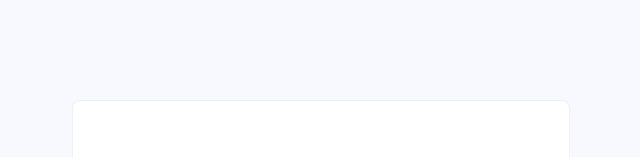
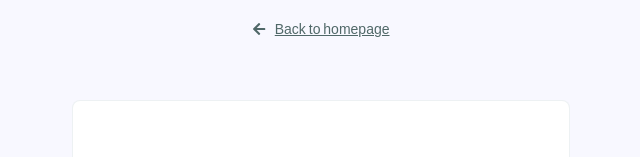
Before and after one commit to MuniruIssah/my-one-page-designs, a React (Create React App) app: page /firstAuth in a window 1280 px wide. Shown: the top 157 px of the page, without its empty margins (319-959 px from the left). Built offline with nearby package versions, Linux system fonts and the light colour scheme.

Commit message:
Dashboard cleanup

```diff
--- a/src/projectClasses/AuthPages/FirstAuth/components/BackToHome/backToHome.js
+++ b/src/projectClasses/AuthPages/FirstAuth/components/BackToHome/backToHome.js
@@ -0,0 +1,15 @@
+import { FontAwesomeIcon } from "@fortawesome/react-fontawesome";
+import { faCaretLeft, faArrowLeft } from "@fortawesome/free-solid-svg-icons";
+import React from "react";
+import "./styles.scss";
+
+const BackToHome = () => {
+  return (
+    <button className="backToHomeButton">
+      <FontAwesomeIcon icon={faArrowLeft} />
+      <span>Back to homepage</span>
+    </button>
+  );
+};
+
+export default BackToHome;
--- a/src/projectClasses/AuthPages/FirstAuth/components/BackToHome/styles.scss
+++ b/src/projectClasses/AuthPages/FirstAuth/components/BackToHome/styles.scss
@@ -0,0 +1,16 @@
+.backToHomeButton{
+    color: rgb(80, 104, 104);
+    background: none;
+    border: none;
+    font-size: 14px;
+    position: absolute;
+    top: 20px;
+
+
+    span{
+        margin-left: 10px;
+        word-spacing: -1px;
+        text-decoration: underline;
+    }
+
+}
--- a/src/projectClasses/AuthPages/FirstAuth/index.js
+++ b/src/projectClasses/AuthPages/FirstAuth/index.js
@@ -9,6 +9,7 @@ import "./styles.scss";
 import { Route, Switch, useRouteMatch } from "react-router-dom";
 import SignIn from "./pages/SignIn/signIn";
 import SignUp from "./pages/SignUp/signUp";
+import BackToHome from "./components/BackToHome/backToHome";
 //Brands
 
 const brands = [
@@ -21,6 +22,7 @@ const FirstAuth = () => {
   const { path } = useRouteMatch();
   return (
     <div className="firstAuth">
+      <BackToHome/>
       <Switch>
         <Route exact path={path}>
           <SignIn brands={brands} />
--- a/src/projectClasses/AuthPages/FirstAuth/styles.scss
+++ b/src/projectClasses/AuthPages/FirstAuth/styles.scss
@@ -3,6 +3,7 @@
     height: 100vh;
     background-color: ghostwhite;
     display: flex;
+    position: relative;
     justify-content: center;
     align-items: center;
     font-family: 'Hind Siliguri', sans-serif;
```
Also changed, not shown: src/projectClasses/AuthPages/FirstAuth/pages/SignIn/signIn.js (+10 -6 lines).
